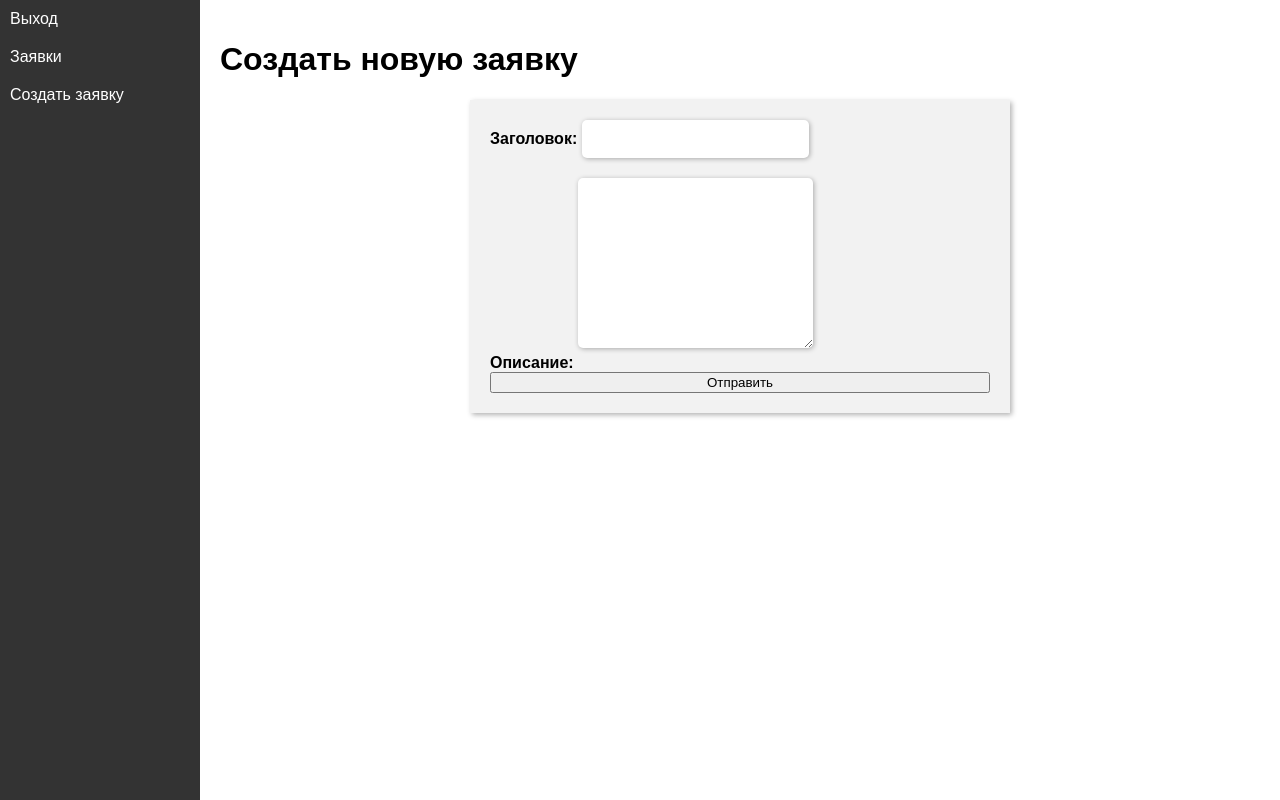
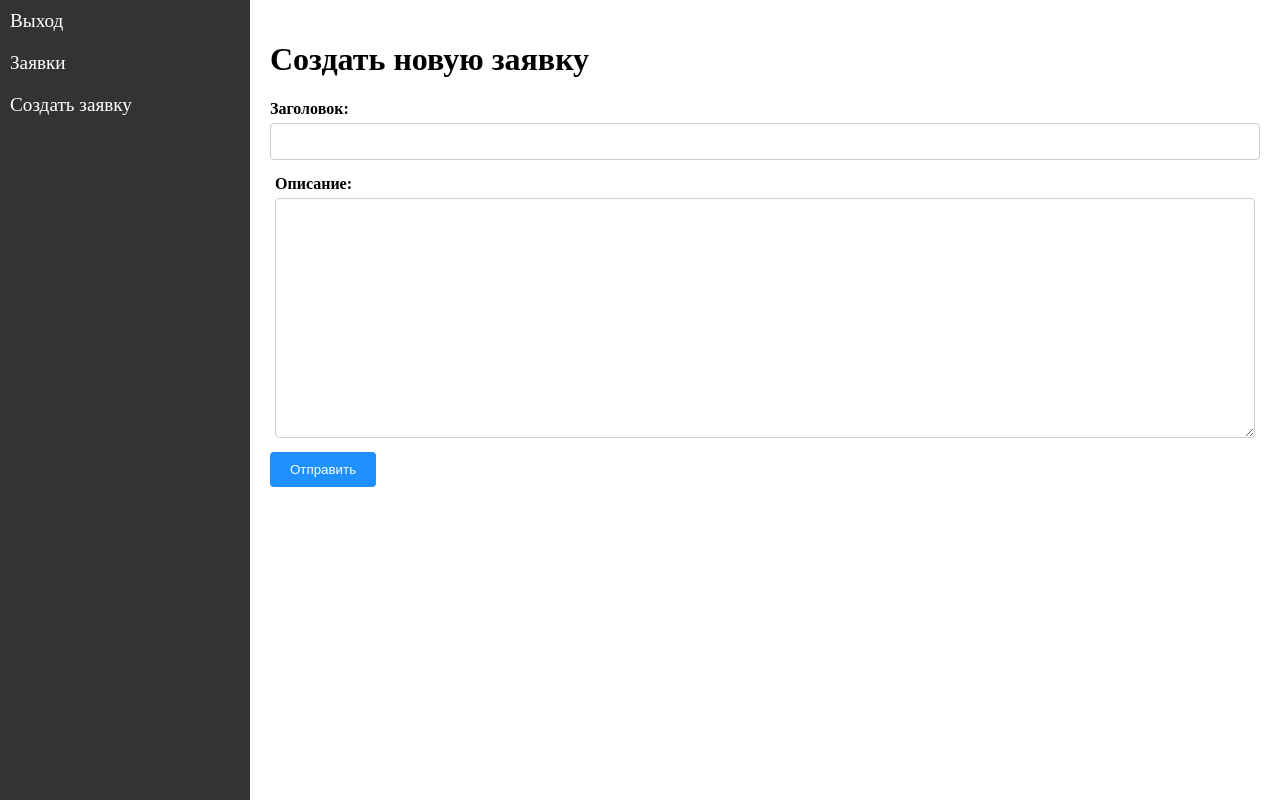
Before and after one commit to eremeevalexandr/acorp, a Django app: page /create/ in a window 1280 px wide. Run offline with Django 4.2, Linux system fonts and the light colour scheme; the visitor is signed in with stand-in values (Sample User, id 1).

Commit message:
изменения стилей

```diff
--- a/acorp/settings.py
+++ b/acorp/settings.py
@@ -9,7 +9,7 @@ https://docs.djangoproject.com/en/4.2/topics/settings/
 For the full list of settings and their values, see
 https://docs.djangoproject.com/en/4.2/ref/settings/
 """
-
+import os
 from pathlib import Path
 
 # Build paths inside the project like this: BASE_DIR / 'subdir'.
@@ -24,7 +24,7 @@ SECRET_KEY = 'django-insecure-i45uf@k#xst9(e^e9*r64a#dd95807496eo%)j_xi1*xot=^zk
 # SECURITY WARNING: don't run with debug turned on in production!
 DEBUG = True
 
-ALLOWED_HOSTS = []
+ALLOWED_HOSTS = ['localhost', '127.0.0.1', '10.1.1.240']
 
 # Application definition
 
@@ -117,6 +117,7 @@ STATIC_URL = 'static/'
 STATICFILES_DIRS = [
     BASE_DIR / 'static',
 ]
+STATIC_ROOT = os.path.join(BASE_DIR, 'staticfiles')
 
 # Default primary key field type
 # https://docs.djangoproject.com/en/4.2/ref/settings/#default-auto-field
--- a/static/style.css
+++ b/static/style.css
@@ -1,132 +1,105 @@
 body {
-  font-family: Arial, sans-serif;
     margin: 0;
+    padding: 0;
 }
 
-nav {
+nav.sidebar {
     position: fixed;
     top: 0;
     left: 0;
     bottom: 0;
-  width: 200px;
+    width: 250px;
     background-color: #333;
     color: #fff;
+    font-size: 1.2em;
 }
 
-nav ul {
-  list-style: none;
+nav.sidebar ul {
     margin: 0;
     padding: 0;
+    list-style: none;
 }
 
-nav li {
+nav.sidebar ul li {
     padding: 10px;
 }
 
-nav li a {
+nav.sidebar ul li a {
     color: #fff;
     text-decoration: none;
 }
 
-.container {
-  margin-left: 200px;
+.main-content {
+    margin-left: 250px;
     padding: 20px;
 }
 
-/* Index Page */
-.ticket-list {
-  display: flex;
-  flex-wrap: wrap;
-  justify-content: space-between;
+table {
+    border-collapse: collapse;
+    width: 100%;
 }
 
-.ticket {
-  width: 30%;
-  margin-bottom: 30px;
-  background-color: #f2f2f2;
-  padding: 10px;
-  box-shadow: 2px 2px 5px rgba(0, 0, 0, 0.3);
+th,
+td {
+    text-align: left;
+    padding: 8px;
 }
 
-.ticket h2 {
-  margin-top: 0;
-  font-size: 24px;
+th {
+    background-color: #f2f2f2;
     font-weight: bold;
 }
 
-.ticket .meta {
-  display: flex;
-  justify-content: space-between;
-  margin-bottom: 10px;
-  font-size: 14px;
+tr:nth-child(even) {
+    background-color: #f2f2f2;
 }
 
-.ticket .meta span {
-  color: #888;
+/* добавить рамки */
+td,
+th {
+    border: 1px solid #ddd;
 }
 
-.ticket .description {
-  font-size: 16px;
-  line-height: 1.5;
+.create_ticket_title label, .create_ticket_description label {
+    display: flex;
+    font-weight: bold;
+    margin-bottom: 5px;
 }
 
-/* Create Ticket Page */
-form {
-  display: flex;
-  flex-direction: column;
-  max-width: 500px;
-  margin: auto;
-  padding: 20px;
-  background-color: #f2f2f2;
-  box-shadow: 2px 2px 5px rgba(0, 0, 0, 0.3);
-}
-
-form label {
-  font-size: 16px;
-  font-weight: bold;
+.create_ticket_title input, textarea {
+    display: block;
+    width: 100%;
+    padding: 10px;
+    border: 1px solid #ccc;
+    border-radius: 4px;
+    box-sizing: border-box;
     margin-bottom: 10px;
 }
 
-form input[type="text"],
-form textarea {
-  padding: 10px;
-  margin-bottom: 20px;
-  border: none;
-  border-radius: 5px;
-  font-size: 16px;
-  box-shadow: 1px 1px 5px rgba(0, 0, 0, 0.3);
+.create_ticket_description, textarea {
+    display: inline-block;
+    width: 100%;
+    height: 240px;
+    padding: 5px;
+    border-radius: 4px;
+    box-sizing: border-box;
+    margin-bottom: 10px;
 }
 
-form textarea {
-  height: 150px;
+.create_ticket_title input:focus, .create_ticket_description textarea:focus {
+    outline: none;
+    border-color: #1E90FF;
 }
 
-form input[type="submit"] {
-  background-color: #333;
-  color: #fff;
+button[type="submit"] {
+    background-color: #1E90FF;
+    color: white;
+    padding: 10px 20px;
     border: none;
-  border-radius: 5px;
-  font-size: 16px;
-  padding: 10px 20px;
+    border-radius: 4px;
     cursor: pointer;
-  transition: background-color 0.3s ease-in-out;
 }
 
-form input[type="submit"]:hover {
-  background-color: #555;
+button[type="submit"]:hover {
+    background-color: #0066CC;
 }
-
-/* View Ticket Page */
-.ticket-details {
-  max-width: 800px;
-  margin: auto;
-  padding: 20px;
-  background-color: #f2f2f2;
-  box-shadow: 2px 2px 5px rgba(0, 0, 0, 0.3);
-}
-
-.ticket-details h1 {
-  font-size: 32px;
-  font-weight: bold;
-  margin-top: 0;
-}
--- a/templates/base.html
+++ b/templates/base.html
@@ -6,7 +6,7 @@
     <link rel="stylesheet" href="{% static 'style.css' %}">
 </head>
 <body>
-<nav>
+    <nav class="sidebar">
         <ul>
             {% if user.is_authenticated %}
                 <li><a href="{% url 'accounts:logout' %}">Выход</a></li>
@@ -16,11 +16,9 @@
                 <li><a href="{% url 'accounts:login' %}">Вход</a></li>
                 <li><a href="{% url 'accounts:registration' %}">Регистрация</a></li>
             {% endif %}
-
-
         </ul>
     </nav>
-<div class="container">
+    <div class="main-content">
         {% block content %}
         {% endblock %}
     </div>
--- a/templates/helpdesk/create_ticket.html
+++ b/templates/helpdesk/create_ticket.html
@@ -4,11 +4,11 @@
   <h1>Создать новую заявку</h1>
   <form method="POST">
     {% csrf_token %}
-    <div>
+    <div class="create_ticket_title">
       <label for="title">Заголовок:</label>
       <input type="text" name="title" id="title" required>
     </div>
-    <div>
+    <div class="create_ticket_description">
       <label for="description">Описание:</label>
       <textarea name="description" id="description" required></textarea>
     </div>
--- a/templates/helpdesk/index.html
+++ b/templates/helpdesk/index.html
@@ -9,6 +9,7 @@
                 <th>Заголовок</th>
                 <th>Статус</th>
                 <th>Дата создания</th>
+                <th>Планируемая дата исполнения</th>
             </tr>
             </thead>
             <tbody>
@@ -17,6 +18,7 @@
                     <td><a href="{% url 'helpdesk:view_ticket' ticket.id %}">{{ ticket.title }}</a></td>
                     <td>{{ ticket.get_status_display }}</td>
                     <td>{{ ticket.created_at }}</td>
+                    <td>{{ ticket.deadline }}</td>
                 </tr>
             {% endfor %}
             </tbody>
```
Lines whose indentation alone changed are shown as unchanged.
